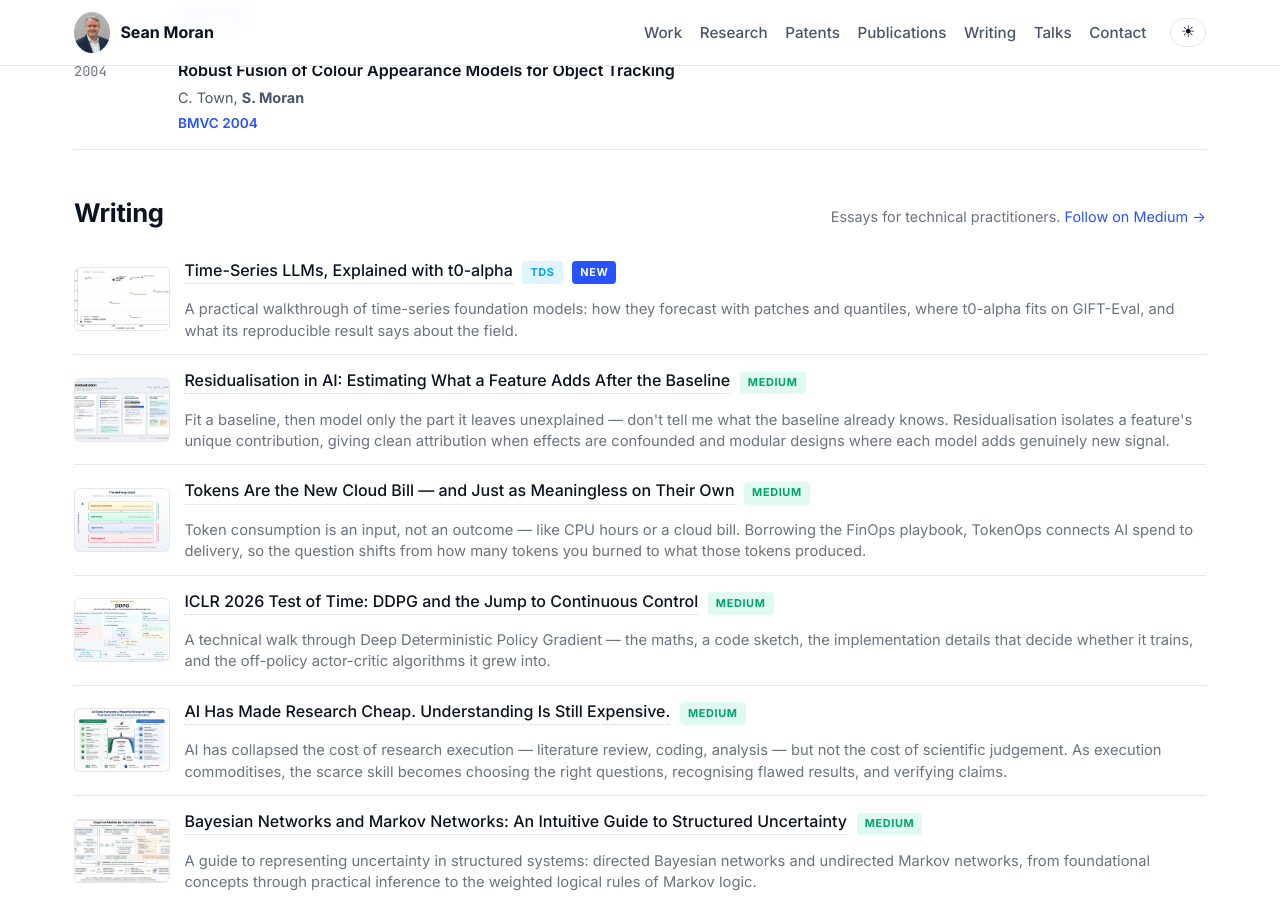
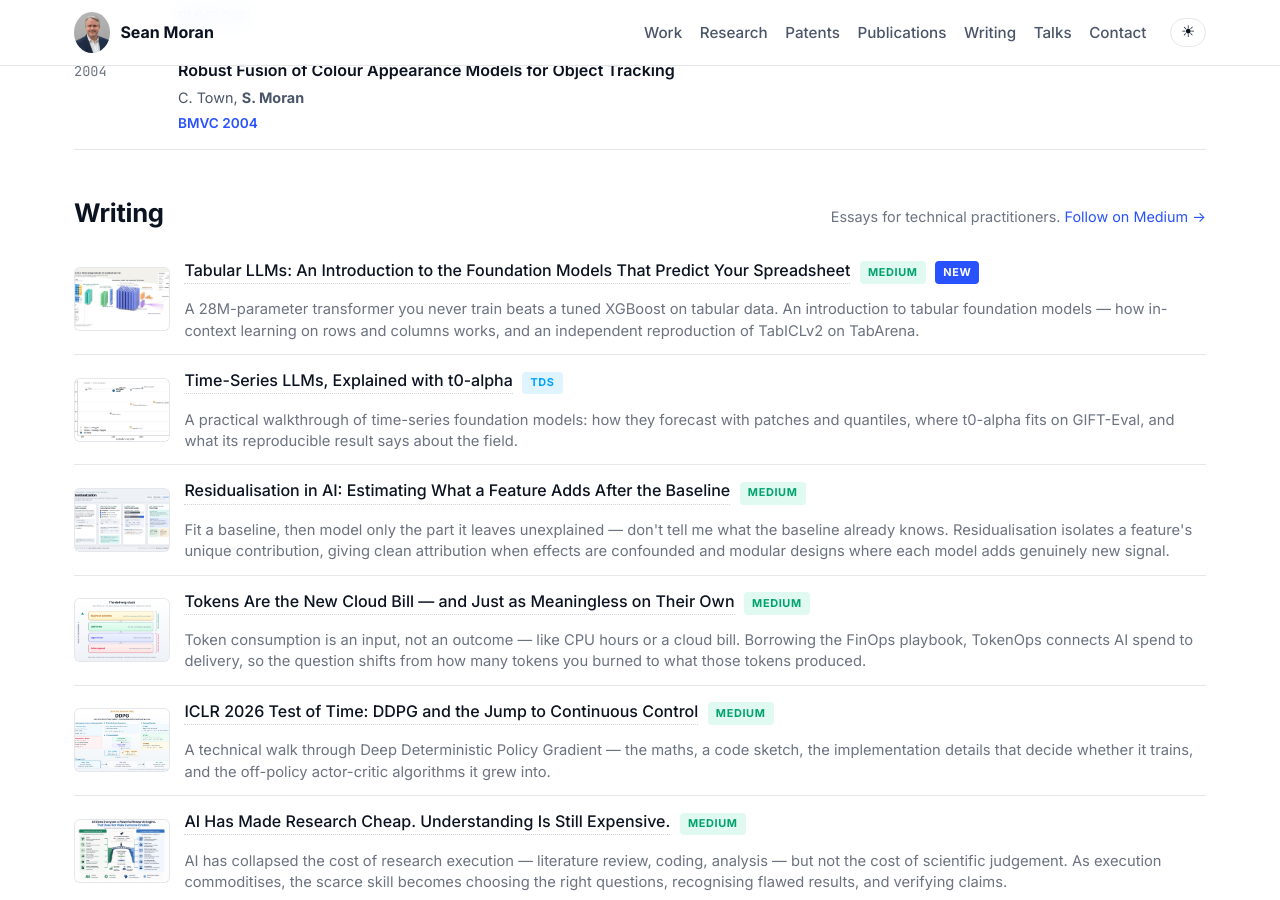
Before and after one commit to sjmoran/sjmoran.github.io, a Jekyll site: the page built from index.md, in a window 1280 px wide and 900 px high, scrolled down 15084 px. Built offline with Jekyll 4.4.1, drawn with Linux system fonts in a browser that asks for light colours.

Commit message:
Add Tabular LLMs article to writing section
New top entry linking the Medium post on tabular foundation models
(TabICLv2 reproduction); move "New" badge from t0-alpha to it.

Co-Authored-By: Claude Opus 4.8 (1M context) <noreply@anthropic.com>

```diff
--- a/_includes/writing.html
+++ b/_includes/writing.html
@@ -6,12 +6,22 @@
 
   <ul class="writing-list">
     <li>
+      <a class="writing-thumb" href="https://medium.com/@sean.j.moran/tabular-llms-an-introduction-to-the-foundation-models-that-predict-your-spreadsheet-5317a3e974e2" target="_blank" rel="noopener" aria-hidden="true" tabindex="-1">
+        <img src="/img/writing/tabular-llms.jpg" alt="">
+      </a>
+      <div class="writing-meta">
+        <a href="https://medium.com/@sean.j.moran/tabular-llms-an-introduction-to-the-foundation-models-that-predict-your-spreadsheet-5317a3e974e2" target="_blank" rel="noopener">Tabular LLMs: An Introduction to the Foundation Models That Predict Your Spreadsheet</a>
+        <span class="badge badge-medium">Medium</span><span class="badge badge-new">New</span>
+        <p class="writing-blurb">A 28M-parameter transformer you never train beats a tuned XGBoost on tabular data. An introduction to tabular foundation models — how in-context learning on rows and columns works, and an independent reproduction of TabICLv2 on TabArena.</p>
+      </div>
+    </li>
+    <li>
       <a class="writing-thumb" href="https://towardsdatascience.com/time-series-llms-explained-with-t0-alpha/" target="_blank" rel="noopener" aria-hidden="true" tabindex="-1">
         <img src="/img/writing/t0-alpha-gift-eval.jpg" alt="">
       </a>
       <div class="writing-meta">
         <a href="https://towardsdatascience.com/time-series-llms-explained-with-t0-alpha/" target="_blank" rel="noopener">Time-Series LLMs, Explained with t0-alpha</a>
-        <span class="badge badge-tds">TDS</span><span class="badge badge-new">New</span>
+        <span class="badge badge-tds">TDS</span>
         <p class="writing-blurb">A practical walkthrough of time-series foundation models: how they forecast with patches and quantiles, where t0-alpha fits on GIFT-Eval, and what its reproducible result says about the field.</p>
       </div>
     </li>
```
Also changed, not shown: img/writing/tabular-llms.jpg (added).
